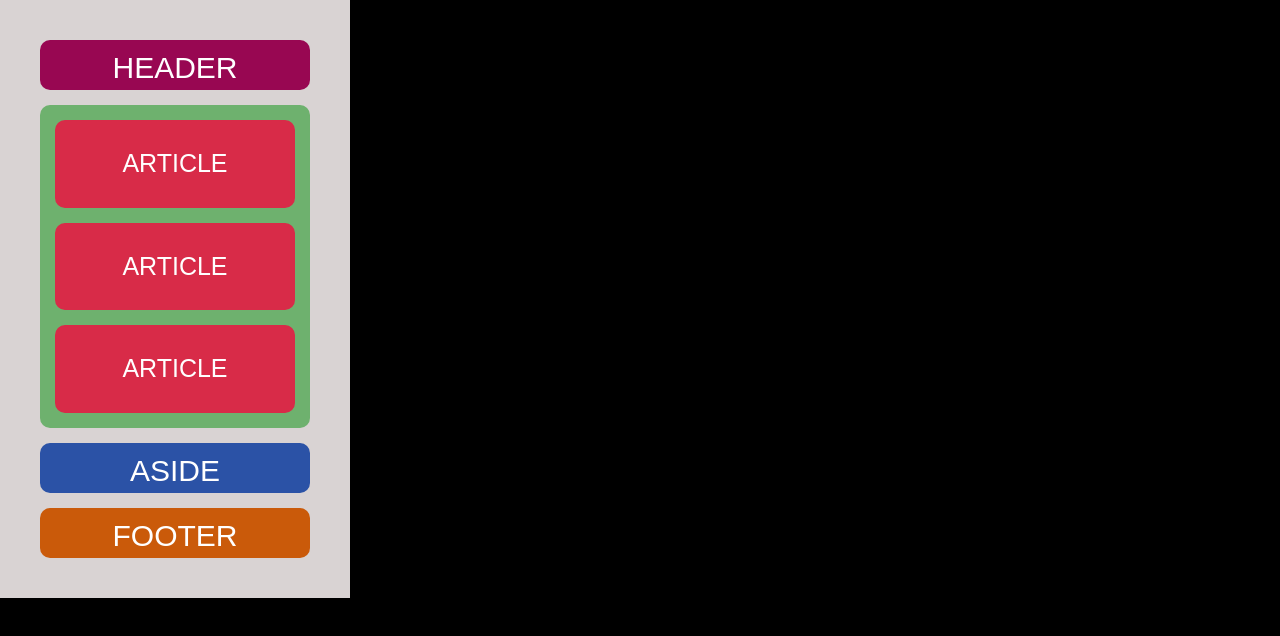
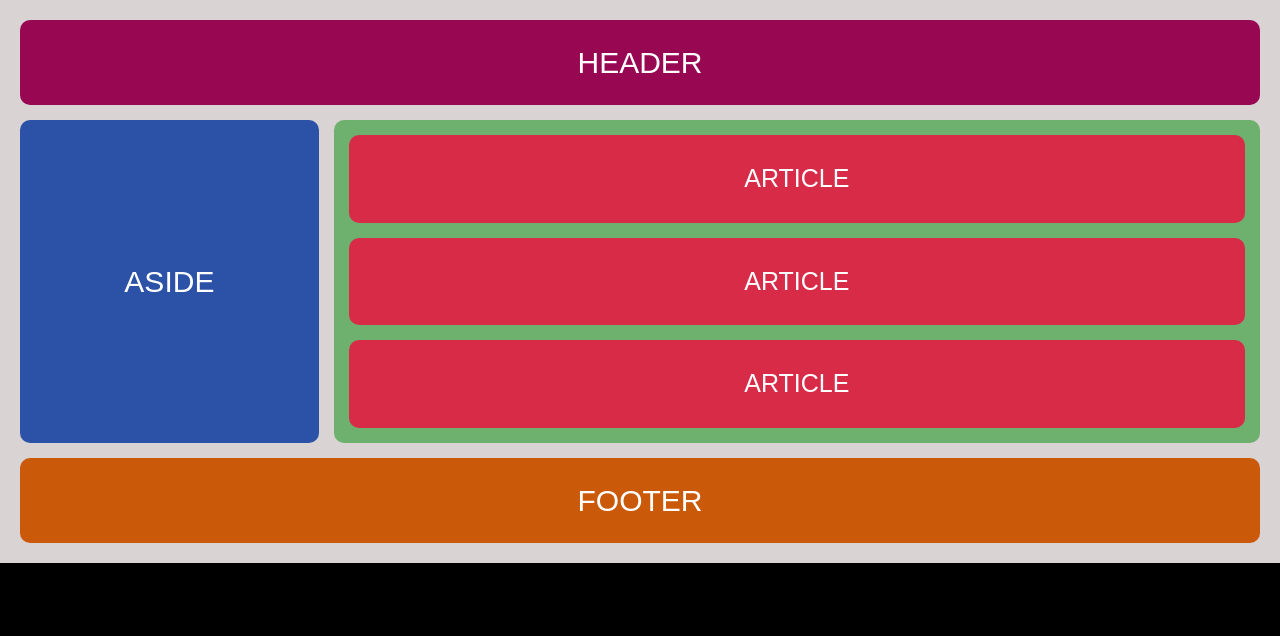
Before and after one commit to MimictoMastery/flexbox-wireframe-practice, a plain HTML site: page index.html in a window 1280 px wide. Drawn offline with Linux system fonts and the light colour scheme.

Commit message:
update flex box frame

```diff
--- a/css/style.css
+++ b/css/style.css
@@ -1,6 +1,6 @@
 body {
-    margin:0;
-    background: black  ;
+    margin: 0;
+    background: black;
     font-family: Arial, sans-serif;
 }
 
@@ -8,26 +8,47 @@ body {
     display: flex;
     flex-direction: column;
     gap: 15px;
-    padding: 40px;
+    padding: 20px;
     background: rgb(217, 211, 211);
-    width: 350px;
 }
 
 header {
     background: rgb(152, 7, 82);
     color: white;
     text-align: center;
-    padding: 5px;
+    padding: 20px;
     border-radius: 10px;
-    height: 50px;
+   font-size: 30px;
+}
+
+.middle {
+    display: flex;
+    gap: 15px;
+    align-items: stretch;
+}
+
+aside {
+    background: rgb(43,82,166);
+    color: white;
     font-size: 30px;
+    border-radius: 10px;
+    text-align: center;
+
+    flex: 1;
+
+    display: flex;
+    justify-content: center;
+    align-items: center;
 }
 
     .articles {
+
         background: rgb(110, 177, 110);
         padding: 15px;
         border-radius: 10px;
         color: white;
+
+        flex: 3;
 
         display: flex;
         flex-direction: column;
@@ -40,24 +61,31 @@ header {
         font-size: 25px;
         padding: 25px;
         border-radius: 10px;
+        color: white
     }
 
-    aside {
-        background: rgb(43, 82, 166);
-        color: white;
-        font-size: 30px;
-        text-align: center;
-        height: 50px;
-        padding: 5px;
-        border-radius: 10px;
+
+   footer {
+    background: rgb(202, 90, 10);
+    font-size: 30px;
+    color: white;
+    text-align: center;
+    padding: 20px;
+    border-radius: 10px;
+}
+
+    @media (max-width: 767px) {
+
+        .middle {
+        flex-direction: column;
     }
 
-    footer {
-        background: rgb(202, 90, 10);
-        font-size: 30px;
-        color: white;
-        text-align: center;
-        height: 50px;
-        padding: 5px;
-        border-radius: 10px;
+    aside,
+.articles {
+    width: 100%;
+}
+
+    aside {
+        min-height: 120px;
     }
+}
--- a/index.html
+++ b/index.html
@@ -11,19 +11,25 @@
 <body>
 
    <div class="container">
+
     <header>HEADER</header>
+
+    <div class="middle">
+
+        <aside>ASIDE</aside>
 
         <section class="articles">
             <div class="article">ARTICLE</div>
             <div class="article">ARTICLE</div>
             <div class="article">ARTICLE</div>
-
         </section>
 
-   <aside>ASIDE</aside>
+    </div>
+
     <footer>FOOTER</footer>
 
 </div>
 
 </body>
+
 </html>
```
Also changed, not shown: css/reset.css (line endings or trailing spaces), desktop-wireframe.png (added). Lines whose indentation alone changed are shown as unchanged.
